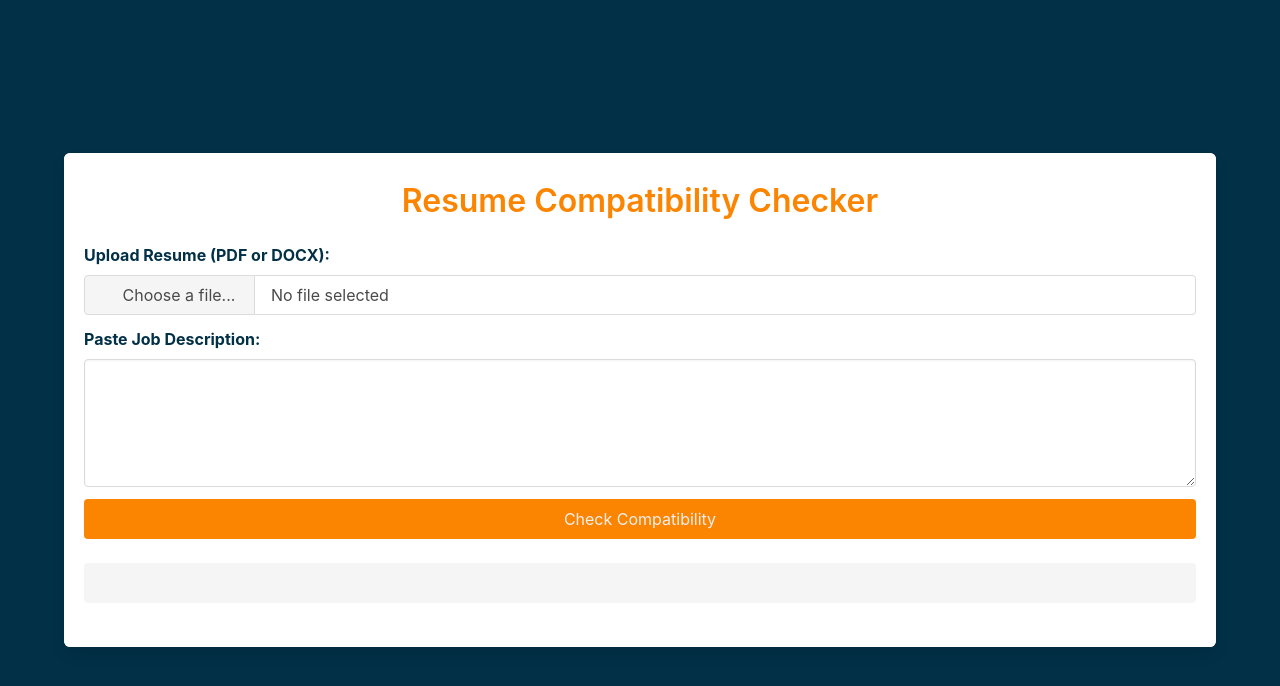
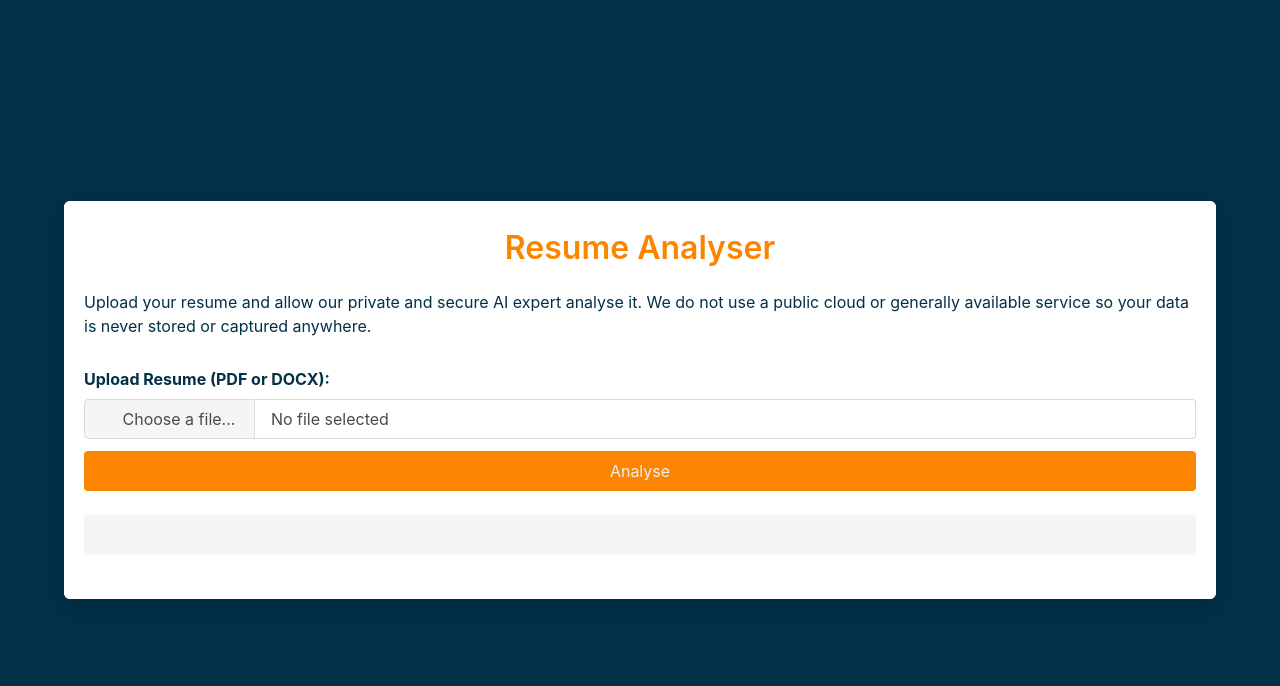
Before and after one commit to bradandersonr/ats-checker, a Flask app: page / in a window 1280 px wide. Shown: the top 686 px of the page. Run offline with Flask 3, Linux system fonts and the light colour scheme; some libraries are stand-ins or nearby versions.

Commit message:
Adjusted the app to only focus on provided specific advice on the resume only.

```diff
--- a/app/main.py
+++ b/app/main.py
@@ -29,7 +29,8 @@ llm_host = os.environ.get("OLLAMA_HOST")
 llm = Client(host=llm_host)
 
 # Model
-llm_model = 'gemma3:1b-it-qat'
+#llm_model = 'gemma3:1b-it-qat'
+llm_model = 'gemma3'
 
 # Set LLM parameters in the options dictionary
 llm_options = {
@@ -76,53 +77,55 @@ def read_file(file_path):
     except Exception as e: # pylint: disable=broad-exception-caught
         print(f"Error reading file: {e}")
         return ""
-def assess_resume_compatibility(job_description, resume_file):
+def assess_resume_compatibility(resume_file):
     """
     Assesses the compatibility of a resume with a job description using Ollama LLM.
     """
-    if not job_description or not resume_file:
-        return "Error: Job description or resume file is empty."
 
     resume_markdown = read_file(resume_file)
     if not resume_markdown:
         return "Error reading resume file."
-    jobad_markdown = job_description
+
     llm_prompt = """
-    # Step One
-    Read the following Resume provided in markdown format under the Resume heading between the 'Start of Resume' and 'End of Resume' blockquotes.
+    <instructions>
+        You are to act as an expeirenced career coach and hiring consultant, with deep understanding of how to analyse the resume of a prospective candidate and provide clear advice on how the candidate can improve their resume.
+    </instructions>
 
-    ## Resume
-    > Start of Resume
-    {resume_markdown}
-    > End of Resume
+    <resume>
+        {resume_markdown}
+    </resume>
 
-    # Step 2
-    Read the Job Description provided in markdown format located in the next section under the Job Description heading between the 'Start of Job Description' and 'End of Job Description' blockquotes.
-    ## Job Description
-    > Start of Job Description
-    {jobad_markdown}
-    > End of Job Description
+    <task>
+        1. Read the Resume provided in markdown format.
+        2. Carefully consider the strengths of the candidate described in the Resume.
+        3. Carefully consider the Resume overall and provide any recommendations on how the applicant decsribed in the Resume can adjust their Resume to better communicate their value.
+        4. Analyse the keywords present in the resume, and create a list of the top 25 keywords.
+        5. Suggest 5 job titles that the candidate would be ideal for.
+    </task>
 
-    # Step 3
-    You are to act as an expeirenced career coach and technical hiring consultant.
+    <approach>
+        Analyse the in the resume that would be used by ATS to categorise the resume.
+        When seatching the resume for the keywords, consider similar words or phrases that have the same meaning.
+        Consider the language used, and focus on conciseness, authenticity and clarity.
+        Strongly consider any optimisations needed for ATS compatability.
+    </approach>
 
-    Carefully consider the strengths of the candidate described in the Resume against the criteria set out by the Job Description.
-    Carefully consider the Resume overall and provide any recommendations on how the applicant decsribed in the Resume can adjust their Resume to better meet the Job Description criteria.
+    <output_format>
+        You will now provide your response as described below:
+        - Under the heading (h3) "Strengths" outline the strengths of the candidate described in the Resume. Write the responses in the second person (i.e. you, your etc). Format as an unordered list (ul).
+        - Under the heading (h3) "Recommendations" outline 3-5 improvements that could be made to the resume to increase its effectiveness. Format as an unordered list (ul).
+        - Under the heading (h3) "Keywords" outline 3-5 improvements that could be made to the resume to increase its compatibility to the job description. Format as a comma separated list.
+        - Under the heading (h3) "Suggested Roles" suggest 3-5 roles that the candidate described in the resume would be a great fit for. Format as an unordered list (ul).
 
-    # Step 4
-    You will now provide your response as described below:
-    - Under the heading (h2) "Strengths" outline the strengths of the candidate described in the Resume for the Job Deescription. Write the responses in the second person (i.e. you, your etc). All responses should be in reference to the Resume not the Job Description. Format these strengths as a list.
-    - Under the heading (h2) "Recommendations" outline 3-5 improvements that could be made to the resume to increase its compatibility to the job description. Fornat as an unordered list (ul).
-
-    Your response must comply with the following rules:
-    1. Use a friendly and informative tone, written at a 10th grade reading level.
-    2. Format your response using Markdown.
-    3. Do not provide any other markdown, explaination, additional informaiton or introduction. Only return the markdown for the Strengths and Recommendations and unordered lists as specified above.
-    4. Do not indicate that are AI under any circumsatances.
-    5. Use Australian English for spelling and grammar in the response.
-    6. Write the responses to the candidate in the second peron (i.e. you, your)
-
-    """.format(resume_markdown=resume_markdown, jobad_markdown=jobad_markdown)
+        Your response must comply with the following rules:
+        1. Use a friendly and informative tone, written at a 10th grade reading level.
+        2. Format your response using Markdown.
+        3. Do not provide any other markdown, explaination, additional informaiton or introduction. Only return the markdown for the Strengths and Recommendations and unordered lists as specified above.
+        4. Do not indicate that are AI under any circumsatances.
+        5. Use Australian English for spelling and grammar in the response.
+        6. Write the responses to the candidate in the second peron (i.e. you, your)
+    </output_format>
+    """.format(resume_markdown=resume_markdown)
 
     llm_query = llm.chat(
             model=llm_model,
@@ -159,8 +162,7 @@ def index():
             filename = secure_filename(file.filename)
             resume_path = os.path.join(app.config['UPLOAD_FOLDER'], filename)
             file.save(resume_path)
-            job_description = request.form['job_description']
-            result = assess_resume_compatibility(job_description, resume_path)
+            result = assess_resume_compatibility(resume_path)
             os.remove(resume_path)
             return jsonify(result)
         return jsonify({'error': 'Invalid file type'})
--- a/app/static/css/styles.css
+++ b/app/static/css/styles.css
@@ -73,6 +73,10 @@ body {
 	padding-top: 0.8rem;
 }
 
+#resume-form {
+	margin-top: 1.8rem;
+}
+
 .spinner {
 	display: inline-block;
 	width: 1rem;
--- a/app/templates/index.html
+++ b/app/templates/index.html
@@ -16,7 +16,8 @@
 	<body>
 		<div class="container">
 			<div class="box">
-				<h1 class="title has-text-centered">Resume Compatibility Checker</h1>
+				<h1 class="title has-text-centered">Resume Analyser</h1>
+				<p>Upload your resume and allow our private and secure AI expert analyse it. We do not use a public cloud or generally available service so your data is never stored or captured anywhere.</p>
 				<form id="resume-form" enctype="multipart/form-data">
 					<div class="field">
 						<label class="label" for="resume"
@@ -44,26 +45,11 @@
 							</div>
 						</div>
 					</div>
-
-					<div class="field">
-						<label class="label" for="job_description"
-							>Paste Job Description:</label
-						>
-						<div class="control">
-							<textarea
-								class="textarea"
-								id="job_description"
-								name="job_description"
-								required
-							></textarea>
-						</div>
-					</div>
-
 					<div class="field">
 						<div class="control">
 							<button class="button is-primary is-fullwidth" type="submit">
-								<span id="loading" class="spinner" style="display: none"> </span>
-								<span> Check Compatibility</span>
+								<span id="loading" class="spinner" style="display: none"> &nbsp; &nbsp; </span>
+								<span>Analyse</span>
 							</button>
 						</div>
 					</div>
```
